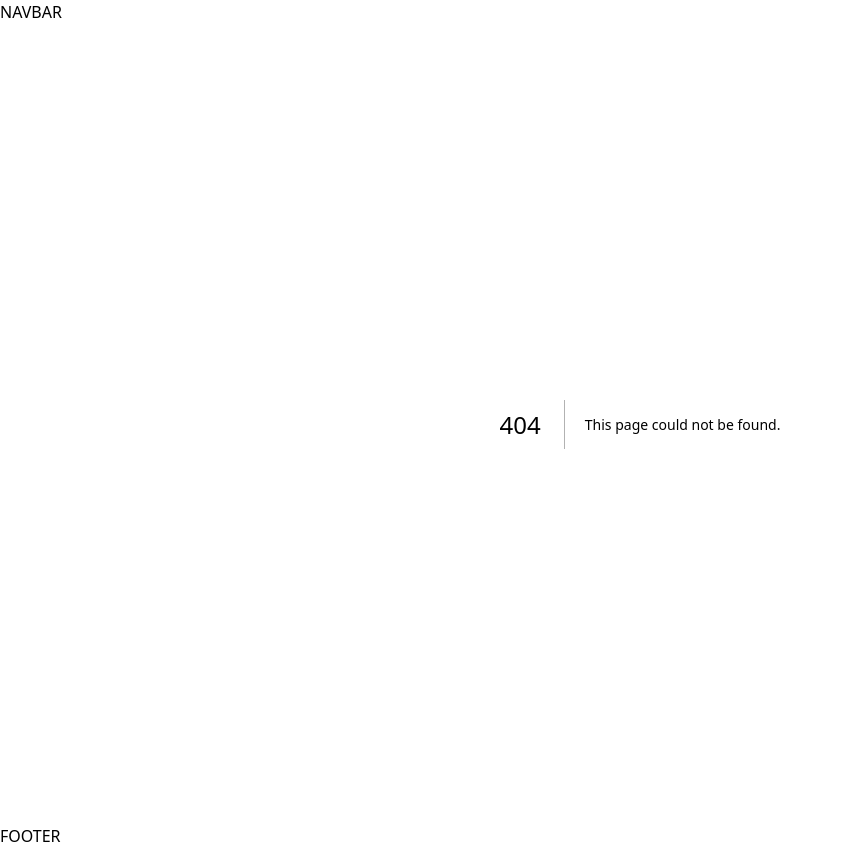
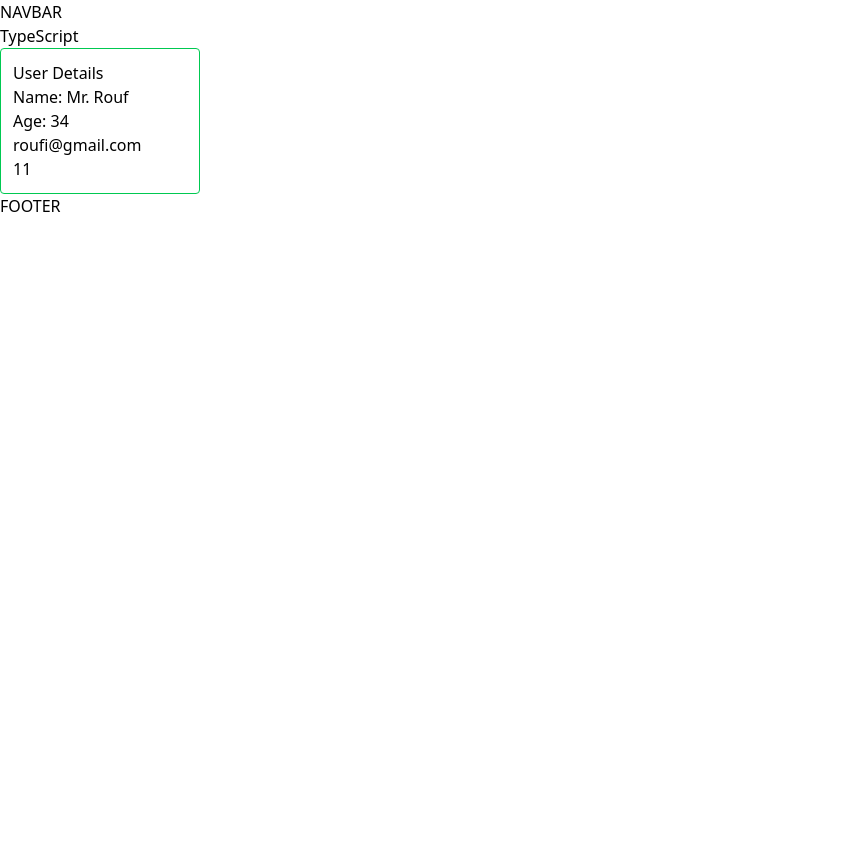
Before and after one commit to emmeiwhite/travel-exploration, a Next.js app: page /ts in a window 1280 px wide. Before the commit this address had no page. Shown: the whole page, without its empty margins (0-843 px from the left). After the commit the page ends 800 px from the top, so only its background shows below. Built offline with nearby package versions, Linux system fonts and the light colour scheme.

Commit message:
Brushing up TypeScript

```diff
--- /dev/null
+++ b/app/ts/page.tsx
@@ -0,0 +1,34 @@
+// Interface: Defines the shape of the object and we can perform inheritance in this case
+
+interface IUser {
+  username: string
+  age: number
+  email: string
+}
+
+interface Employee extends IUser {
+  employeeId: number
+}
+
+const roufi: Employee = {
+  username: 'Mr. Rouf',
+  age: 34,
+  email: 'roufi@gmail.com',
+  employeeId: 11
+}
+export default function TypeScript() {
+  const { username, age, email, employeeId } = roufi
+  return (
+    <div>
+      <h1>TypeScript</h1>
+
+      <div className="p-3 border-green-500 border-1 max-w-[200px] rounded-sm">
+        <p>User Details</p>
+        <p>Name: {username}</p>
+        <p>Age: {age}</p>
+        <p>{email}</p>
+        <p>{employeeId}</p>
+      </div>
+    </div>
+  )
+}
```
